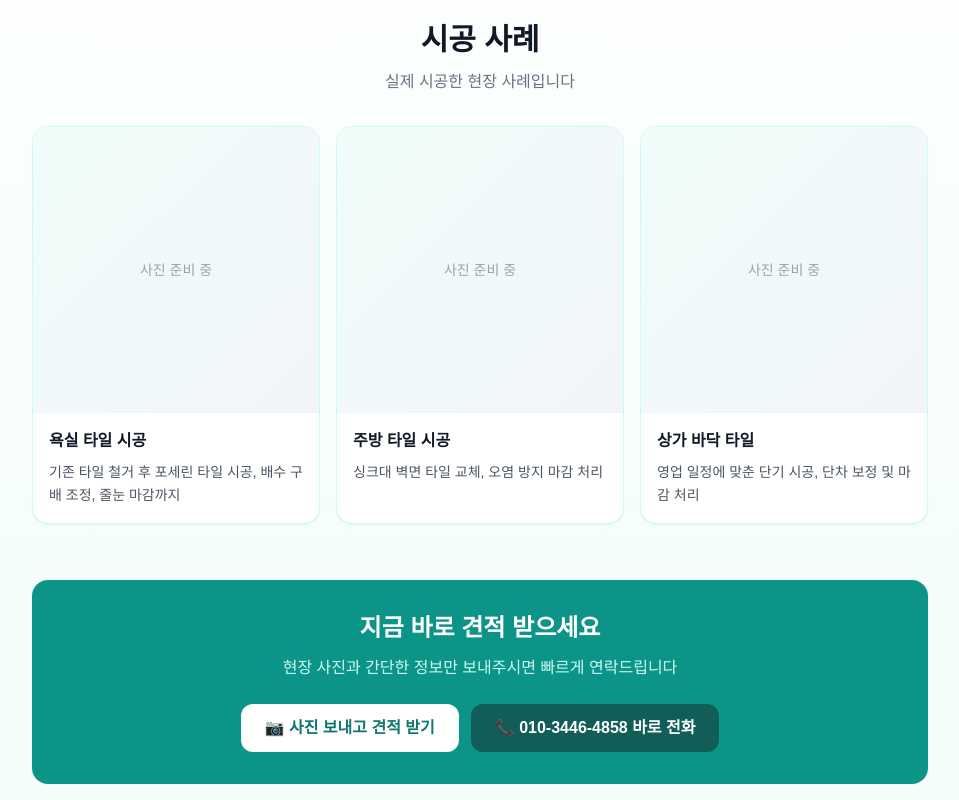
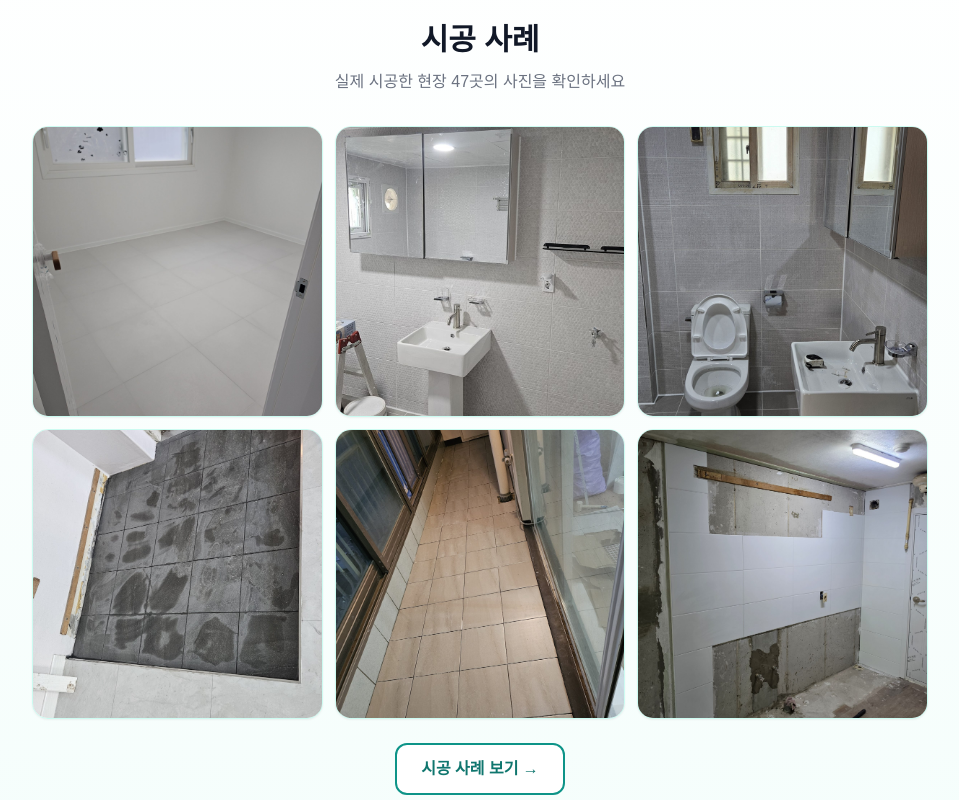
Before and after one commit to chozza-insaeng/dasiwa, a Next.js app: page / in a window 1280 px wide. Shown: the part 1560-2360 px from the top of the page, without its empty margins (160-1119 px from the left). Built offline with nearby package versions, Linux system fonts and the light colour scheme.

Commit message:
메인 페이지에 시공 사례 베스트 6장 + 갤러리 버튼 추가

```diff
--- a/app/page.tsx
+++ b/app/page.tsx
@@ -21,19 +21,14 @@ export default function Home() {
     "시공 후 하자 상담 가능",
   ];
 
-  const portfolios = [
-    {
-      title: "욕실 타일 시공",
-      desc: "기존 타일 철거 후 포세린 타일 시공, 배수 구배 조정, 줄눈 마감까지",
-    },
-    {
-      title: "주방 타일 시공",
-      desc: "싱크대 벽면 타일 교체, 오염 방지 마감 처리",
-    },
-    {
-      title: "상가 바닥 타일",
-      desc: "영업 일정에 맞춘 단기 시공, 단차 보정 및 마감 처리",
-    },
+  // 메인 페이지에 보여줄 베스트 사진 6장
+  const featuredPhotos = [
+    "/tile-09.jpg",
+    "/tile-16.jpg",
+    "/tile-19.jpg",
+    "/tile-25.jpg",
+    "/tile-33.jpg",
+    "/tile-47.jpg",
   ];
 
   return (
@@ -134,33 +129,36 @@ export default function Home() {
             </div>
           </section>
 
-          {/* 시공 사례 */}
+          {/* 시공 사례 — 베스트 6장 + 갤러리 버튼 */}
           <section className="mb-14">
             <h2 className="text-2xl sm:text-3xl font-bold text-gray-900 text-center mb-3">
               시공 사례
             </h2>
             <p className="text-center text-gray-500 mb-8">
-              실제 시공한 현장 사례입니다
+              실제 시공한 현장 47곳의 사진을 확인하세요
             </p>
-            <div className="grid grid-cols-1 sm:grid-cols-3 gap-4">
-              {portfolios.map((p) => (
+            <div className="grid grid-cols-2 sm:grid-cols-3 gap-3 mb-6">
+              {featuredPhotos.map((src, i) => (
                 <div
-                  key={p.title}
-                  className="bg-white rounded-2xl border border-teal-100 shadow-sm overflow-hidden"
+                  key={src}
+                  className="aspect-square bg-white rounded-2xl border border-teal-100 shadow-sm overflow-hidden"
                 >
-                  <div className="aspect-square bg-gradient-to-br from-teal-50 to-slate-100 flex items-center justify-center">
-                    <span className="text-gray-400 text-sm">사진 준비 중</span>
-                  </div>
-                  <div className="p-4">
-                    <h3 className="text-base font-semibold text-gray-900 mb-2">
-                      {p.title}
-                    </h3>
-                    <p className="text-sm text-gray-600 leading-relaxed">
-                      {p.desc}
-                    </p>
-                  </div>
+                  <img
+                    src={src}
+                    alt={`타일 시공 사례 ${i + 1}`}
+                    className="w-full h-full object-cover"
+                    loading="lazy"
+                  />
                 </div>
               ))}
+            </div>
+            <div className="text-center">
+              <button
+                onClick={() => (window.location.href = "/gallery")}
+                className="px-6 py-3 bg-white text-teal-700 border-2 border-teal-600 rounded-xl font-semibold hover:bg-teal-50 transition-colors"
+              >
+                시공 사례 보기 →
+              </button>
             </div>
           </section>
 
```
